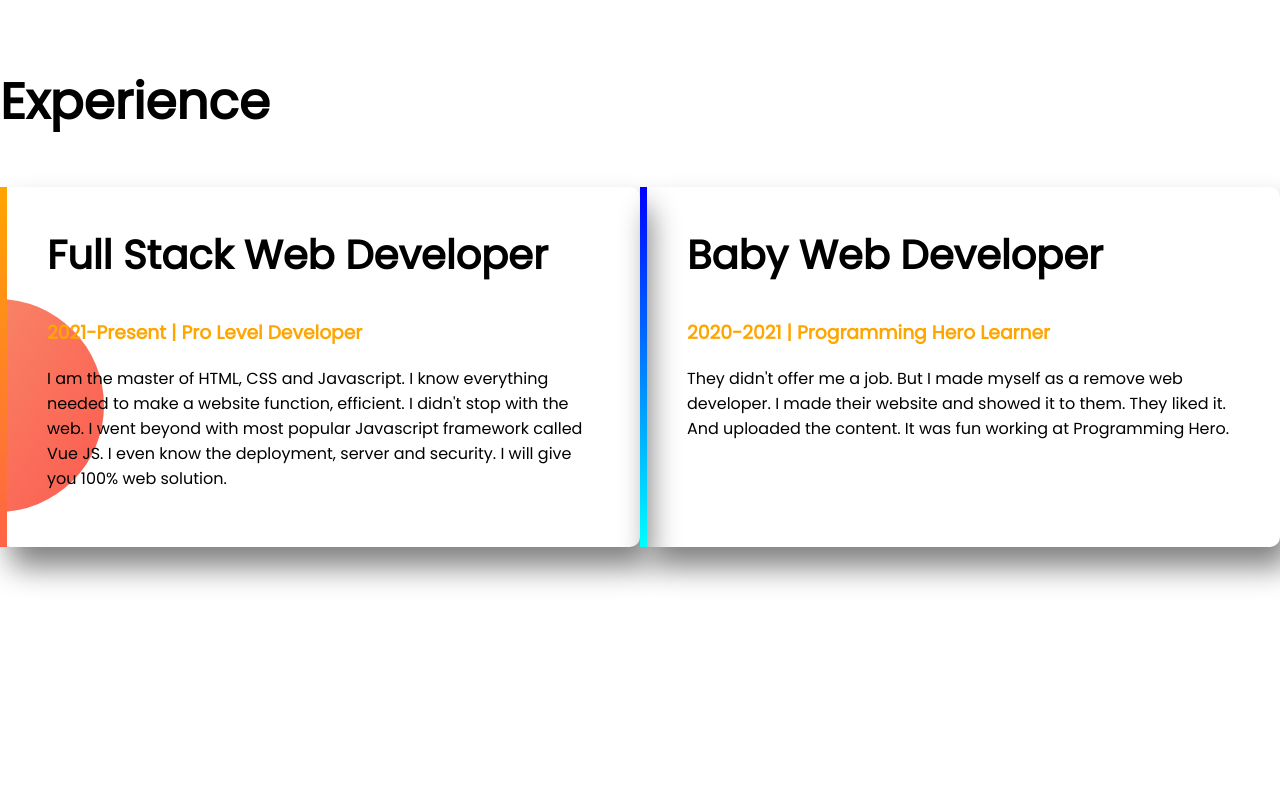
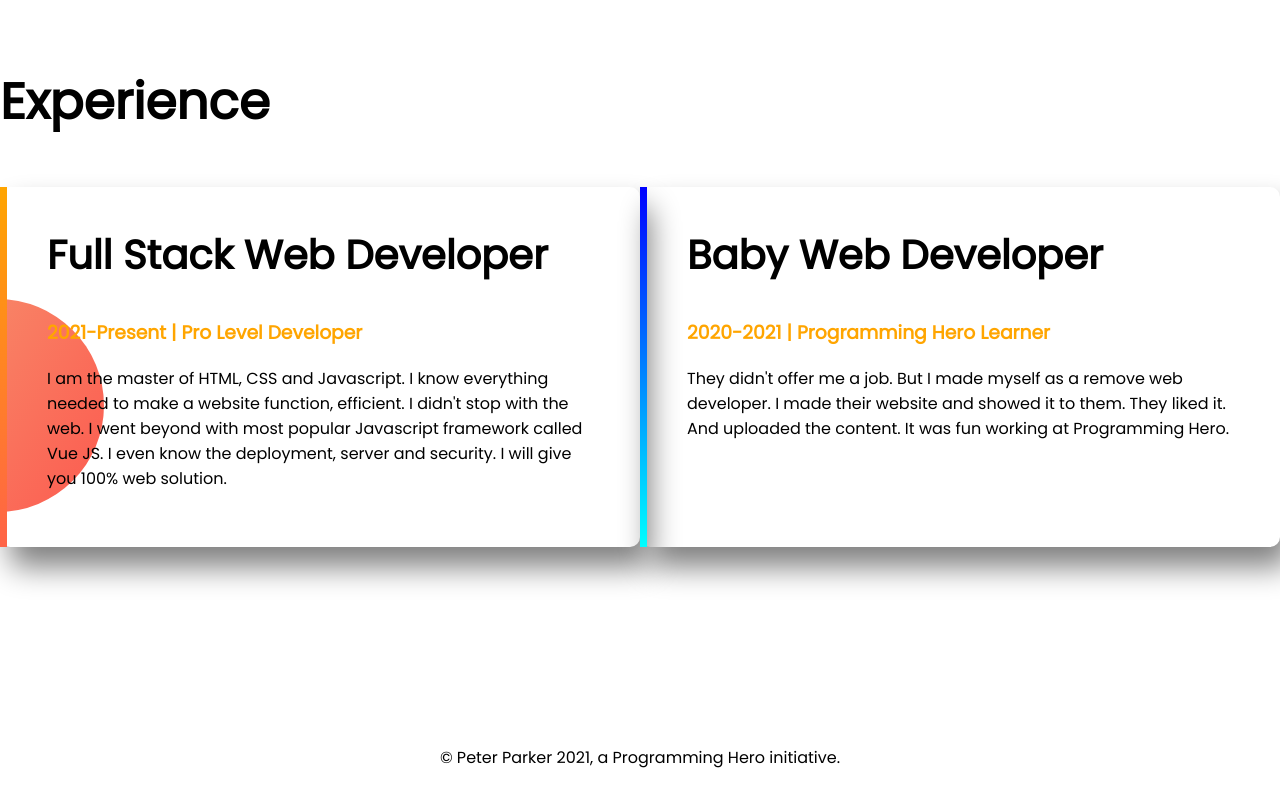
Before and after one commit to sharifhassan05/developer-portfolio, a plain HTML site: page index.html in a window 1280 px wide. Shown: the part 1355-2155 px from the top of the page. Before the commit the page ends 2100 px from the top, so only its background shows below. Drawn offline with Linux system fonts and the light colour scheme.

Commit message:
full site added

```diff
--- a/index.html
+++ b/index.html
@@ -43,7 +43,7 @@
         </div>
     </section>
 
-    <section class="experience-area">
+    <section class="experience-area" id="experience-text">
         <h1>Experience</h1>
 
         <div class="flexible-area">
@@ -69,6 +69,10 @@
 
     </section>
 
+    <footer>
+        © Peter Parker 2021, a Programming Hero initiative.
+    </footer>
+
 </body>
 
 </html>
--- a/style.css
+++ b/style.css
@@ -90,3 +90,8 @@ span{
     border-radius: 10px;
     border-image-slice: 1;
 }
+
+footer{
+    text-align: center;
+    margin-bottom: 30px;
+}
```
